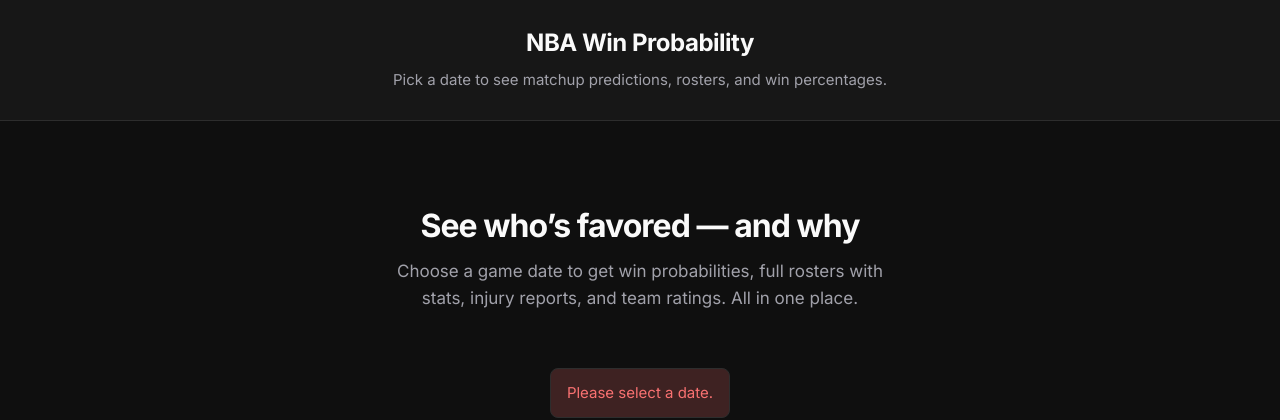
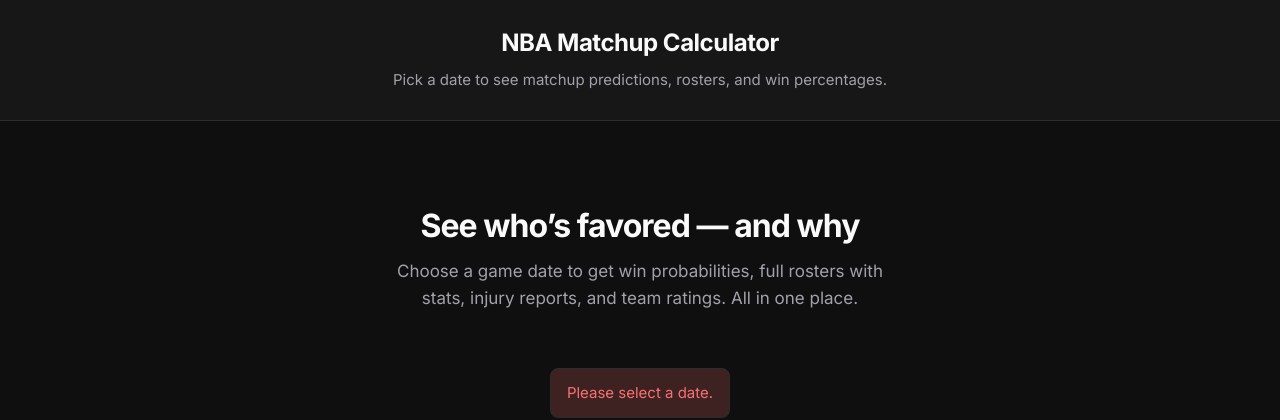
Before and after one commit to Joseph302156/NBA_Matchup_Calculator, a FastAPI app: page /results in a window 1280 px wide. Shown: the top 420 px of the page. Run offline with FastAPI, Linux system fonts and the light colour scheme.

Commit message:
Update application title and headers to reflect new branding as "NBA Matchup Calculator"
- Changed the title and header text in index.html and results.html to "NBA Matchup Calculator".
- Updated the FastAPI application title in main.py to match the new branding.
- Modified the CSS comment to align with the new application name.

```diff
--- a/app/main.py
+++ b/app/main.py
@@ -13,7 +13,7 @@ from fastapi.templating import Jinja2Templates
 
 from src.web_pipeline import build_predictions_for_date
 
-app = FastAPI(title="NBA Win Probability", version="1.0")
+app = FastAPI(title="NBA Matchup Calculator", version="1.0")
 
 BASE = os.path.dirname(os.path.abspath(__file__))
 templates = Jinja2Templates(directory=os.path.join(BASE, "templates"))
--- a/app/static/style.css
+++ b/app/static/style.css
@@ -1,4 +1,4 @@
-/* NBA Win Probability — Dark Notion / ChatGPT style */
+/* NBA Matchup Calculator — Dark Notion / ChatGPT style */
 @import url('https://fonts.googleapis.com/css2?family=Inter:wght@400;500;600;700&display=swap');
 
 :root {
--- a/app/templates/index.html
+++ b/app/templates/index.html
@@ -3,12 +3,12 @@
 <head>
   <meta charset="UTF-8">
   <meta name="viewport" content="width=device-width, initial-scale=1.0">
-  <title>NBA Win Probability</title>
+  <title>NBA Matchup Calculator</title>
   <link rel="stylesheet" href="/static/style.css">
 </head>
 <body class="page-home">
   <header class="header">
-    <h1>NBA Win Probability</h1>
+    <h1>NBA Matchup Calculator</h1>
     <p class="tagline">Pick a date to see matchup predictions, rosters, and win percentages.</p>
   </header>
 
--- a/app/templates/results.html
+++ b/app/templates/results.html
@@ -3,12 +3,12 @@
 <head>
   <meta charset="UTF-8">
   <meta name="viewport" content="width=device-width, initial-scale=1.0">
-  <title>Predictions — {{ date_display }}</title>
+  <title>NBA Matchup Calculator — {{ date_display }}</title>
   <link rel="stylesheet" href="/static/style.css">
 </head>
 <body>
   <header class="header">
-    <h1>NBA Win Probability</h1>
+    <h1>NBA Matchup Calculator</h1>
     <p class="tagline">Predictions for <strong>{{ date_display }}</strong></p>
     <a href="/" class="back">← Pick another date</a>
   </header>
```
